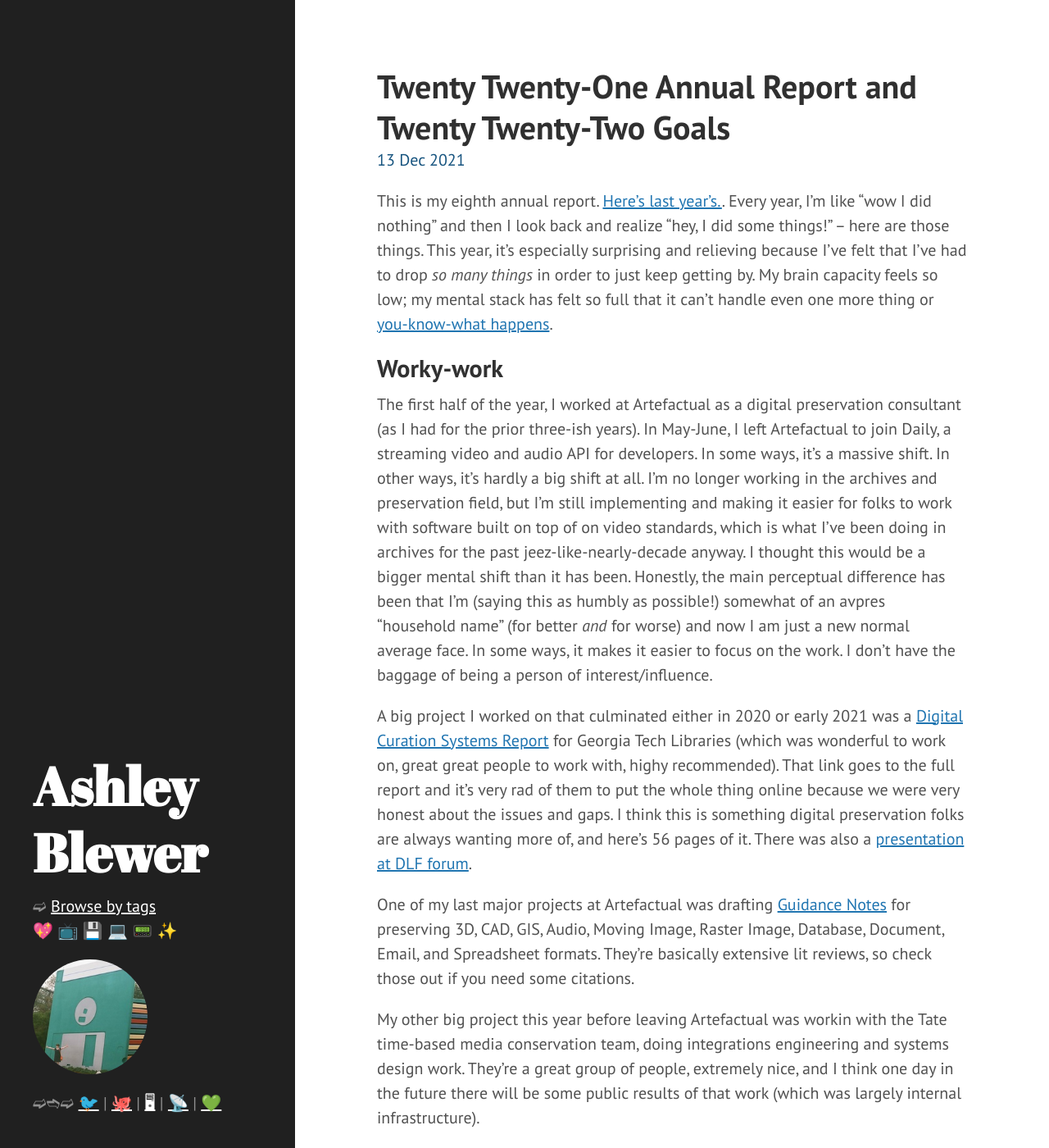
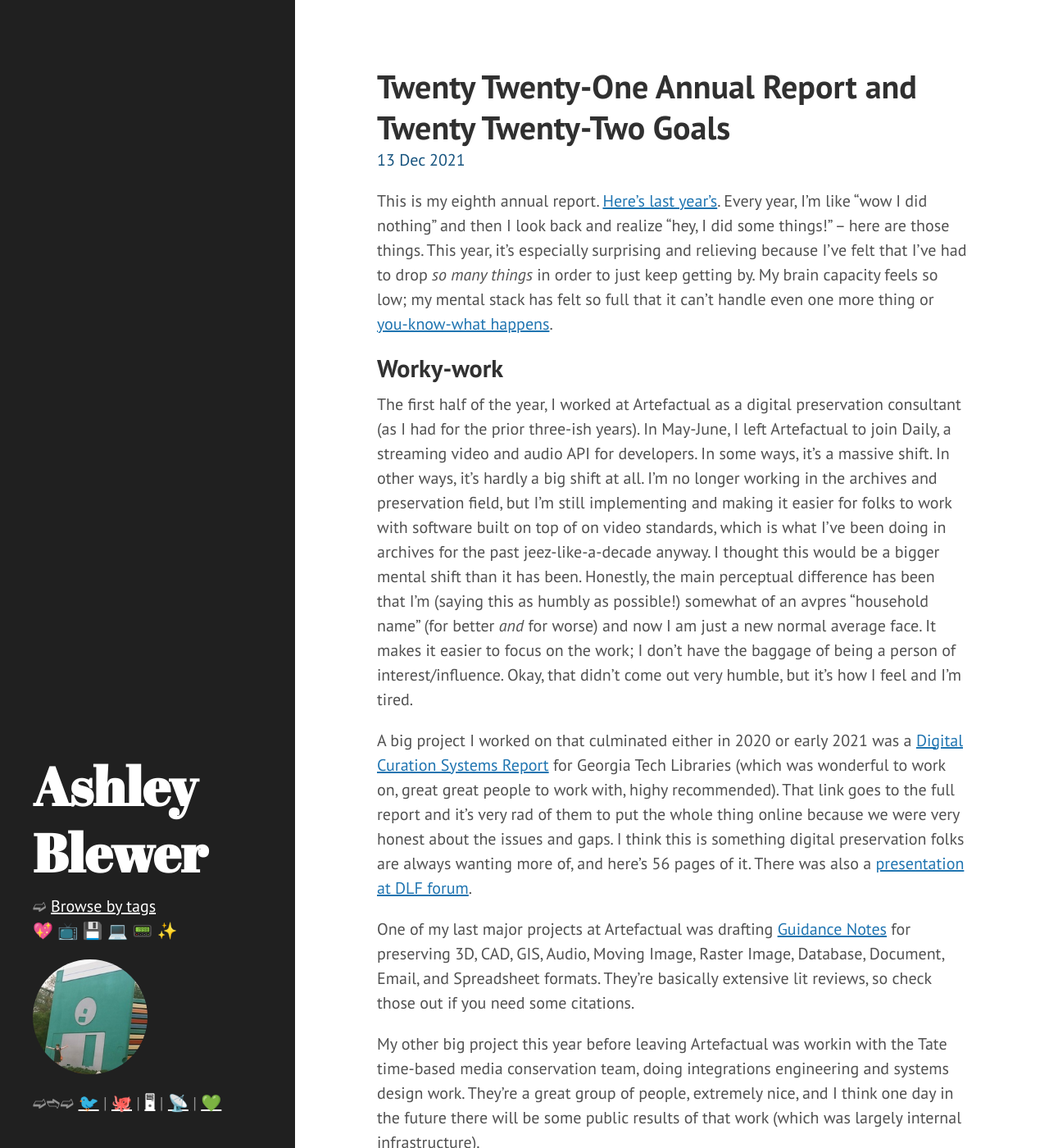
Before and after one commit to ablwr/ablwr.github.io, a Jekyll site: the page built from _posts/2021-12-13-twenty-twenty-one-annual-report-and-twenty-twenty-two-goals.md, in a window 1280 px wide and 1400 px high. Shown: the whole window at 82% size. Built offline with Jekyll 4.4.1, drawn with Linux system fonts in a browser that asks for light colours; some of the changed text lies outside the part shown.

Commit message:
Typo patch

```diff
--- a/_posts/2021-12-13-twenty-twenty-one-annual-report-and-twenty-twenty-two-goals.md
+++ b/_posts/2021-12-13-twenty-twenty-one-annual-report-and-twenty-twenty-two-goals.md
@@ -5,11 +5,11 @@ date: 2021-12-13 07:00:00 -0500
 tags: [annual report]
 ---
 
-This is my eighth annual report. [Here's last year's.](https://bits.ashleyblewer.com/blog/2020/12/13/twenty-twenty-annual-report-and-twenty-twenty-one-goals/). Every year, I'm like "wow I did nothing" and then I look back and realize "hey, I did some things!" -- here are those things. This year, it's especially surprising and relieving because I've felt that I've had to drop _so many things_ in order to just keep getting by. My brain capacity feels so low; my mental stack has felt so full that it can't handle even one more thing or [you-know-what happens](https://youtu.be/-PX0BV9hGZY?t=97).
+This is my eighth annual report. [Here's last year's](https://bits.ashleyblewer.com/blog/2020/12/13/twenty-twenty-annual-report-and-twenty-twenty-one-goals/). Every year, I'm like "wow I did nothing" and then I look back and realize "hey, I did some things!" -- here are those things. This year, it's especially surprising and relieving because I've felt that I've had to drop _so many things_ in order to just keep getting by. My brain capacity feels so low; my mental stack has felt so full that it can't handle even one more thing or [you-know-what happens](https://youtu.be/-PX0BV9hGZY?t=97).
 
 ## Worky-work
 
-The first half of the year, I worked at Artefactual as a digital preservation consultant (as I had for the prior three-ish years). In May-June, I left Artefactual to join Daily, a streaming video and audio API for developers. In some ways, it's a massive shift. In other ways, it's hardly a big shift at all. I'm no longer working in the archives and preservation field, but I'm still implementing and making it easier for folks to work with software built on top of on video standards, which is what I've been doing in archives for the past jeez-like-nearly-decade anyway. I thought this would be a bigger mental shift than it has been. Honestly, the main perceptual difference has been that I'm (saying this as humbly as possible!) somewhat of an avpres "household name" (for better _and_ for worse) and now I am just a new normal average face. In some ways, it makes it easier to focus on the work. I don't have the baggage of being a person of interest/influence.
+The first half of the year, I worked at Artefactual as a digital preservation consultant (as I had for the prior three-ish years). In May-June, I left Artefactual to join Daily, a streaming video and audio API for developers. In some ways, it's a massive shift. In other ways, it's hardly a big shift at all. I'm no longer working in the archives and preservation field, but I'm still implementing and making it easier for folks to work with software built on top of on video standards, which is what I've been doing in archives for the past jeez-like-a-decade anyway. I thought this would be a bigger mental shift than it has been. Honestly, the main perceptual difference has been that I'm (saying this as humbly as possible!) somewhat of an avpres "household name" (for better _and_ for worse) and now I am just a new normal average face. It makes it easier to focus on the work; I don't have the baggage of being a person of interest/influence. Okay, that didn't come out very humble, but it's how I feel and I'm tired.
 
 A big project I worked on that culminated either in 2020 or early 2021 was a [Digital Curation Systems Report](https://smartech.gatech.edu/handle/1853/65362) for Georgia Tech Libraries (which was wonderful to work on, great great people to work with, highy recommended). That link goes to the full report and it's very rad of them to put the whole thing online because we were very honest about the issues and gaps. I think this is something digital preservation folks are always wanting more of, and here's 56 pages of it. There was also a [presentation at DLF forum](https://midspace.forum2021.diglib.org/conference/clir-events/item/469d6f91-7e43-487c-99b0-b42de3fc15ab).
 
```
Also changed, not shown: other parts of _posts/2021-12-13-twenty-twenty-one-annual-report-and-twenty-twenty-two-goals.md (+2 -2 lines).
